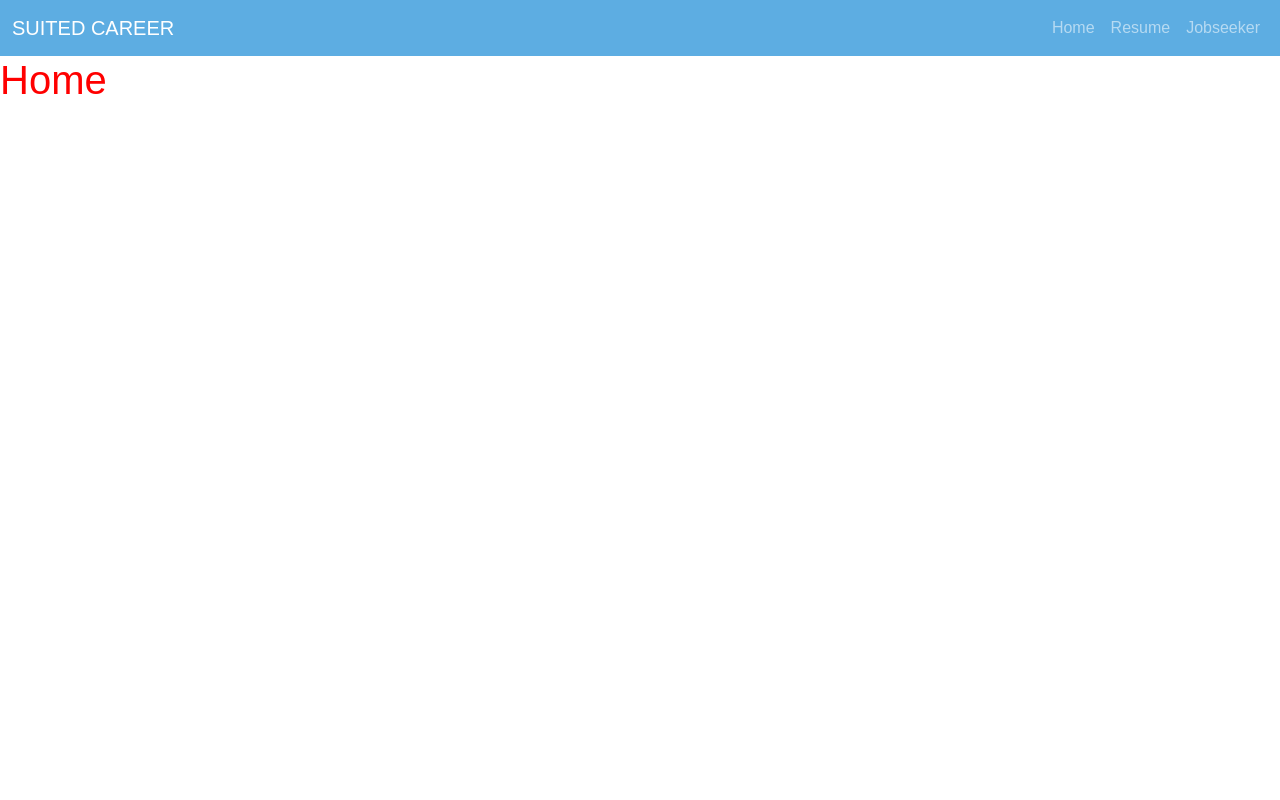
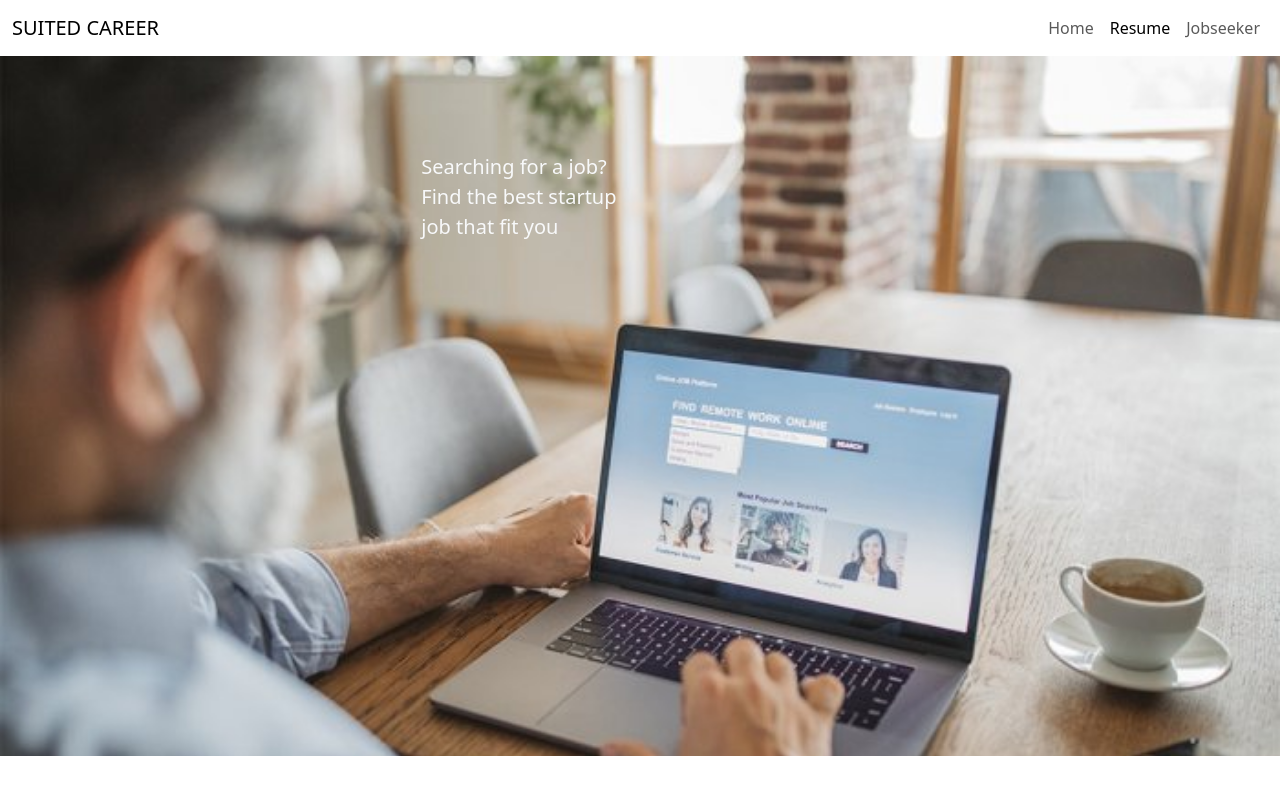
Before and after one commit to sayanavarghese/collegeproject-og, a Django app: page / in a window 1280 px wide. Run offline with Django 3.2, Linux system fonts and the light colour scheme.

Commit message:
ADDING CHANGES

```diff
--- a/jobfinder/page_app/static/css/style.css
+++ b/jobfinder/page_app/static/css/style.css
@@ -1,9 +1,12 @@
-body{
-    font-family: 'ABeeZee', sans-serif;
-}
-h1{
-    color:red;
-}
-.nav-bar-color {
-    background-color: #5DADE2 !important;
-}
+.img-job {
+    background-image: url('/static/img/job 2.jpg');
+    background-size: cover;
+    width: 100%;
+    height: 700px;
+    overflow: hidden;
+    margin-bottom: -100px;
+  }
+  .banner-content h1 {
+    font-size: 30px;
+    margin-bottom: 17px;
+  }
--- a/jobfinder/page_app/templates/base.html
+++ b/jobfinder/page_app/templates/base.html
@@ -1,51 +1,67 @@
-{%  load static %}
+{% load static %}
 <!DOCTYPE html>
 <html lang="en">
   <head>
-    <meta charset="UTF-8">
-    <meta http-equiv="X-UA-Compatible" content="IE=edge">
-    <meta name="viewport" content="width=device-width, initial-scale=1.0">
-    <link href="https://cdn.jsdelivr.net/npm/bootstrap@5.3.0-alpha1/dist/css/bootstrap.min.css"
+    <meta charset="UTF-8" />
+    <meta http-equiv="X-UA-Compatible" content="IE=edge" />
+    <meta name="viewport" content="width=device-width, initial-scale=1.0" />
+    <link
+      href="https://cdn.jsdelivr.net/npm/bootstrap@5.3.0-alpha1/dist/css/bootstrap.min.css"
       rel="stylesheet"
       integrity="sha384-GLhlTQ8iRABdZLl6O3oVMWSktQOp6b7In1Zl3/Jr59b6EGGoI1aFkw7cmDA6j6gD"
-    crossorigin="anonymous"/>
-    <link rel="stylesheet" href="{% static 'css/style.css' %}"/>
-    {% block style %}{% endblock style %}
-     <link rel="preconnect" href="https://fonts.googleapis.com">
-    <link rel="preconnect" href="https://fonts.gstatic.com" crossorigin>
-    <link href="https://fonts.googleapis.com/css2?family=Roboto:wght@300&display=swap" rel="stylesheet">
-    <title>{% block title %} {% endblock title %} </title>
+      crossorigin="anonymous"
+    />
+    <link rel="stylesheet" href="{% static 'css/style.css' %}" />
+    {% block style %} {% endblock style %}
+    <link rel="preconnect" href="https://fonts.googleapis.com" />
+    <link rel="preconnect" href="https://fonts.gstatic.com" crossorigin />
+    <link
+      href="https://fonts.googleapis.com/css2?family=Lato&display=swap"
+      rel="stylesheet"
+    />
+    <title>{% block title %} {% endblock title %}</title>
   </head>
   <body>
-    <nav class="navbar  navbar-dark navbar-expand-lg bg-body-tertiary nav-bar-color">
+    <nav
+      class="navbar navbar-light  navbar-expand-lg bg- nav-bar-color"
+    >
       <div class="container-fluid">
-          <div class="nav-one">
-          <a class="navbar-brand" href="#">SUITED CAREER</a></div>
-          <button class="navbar-toggler" type="button" data-bs-toggle="collapse" data-bs-target="#navbarSupportedContent" aria-controls="navbarSupportedContent" aria-expanded="false" aria-label="Toggle navigation">
+        <a class="navbar-brand" href="{% url 'home' %}">SUITED CAREER</a>
+        <button
+          class="navbar-toggler"
+          type="button"
+          data-bs-toggle="collapse"
+          data-bs-target="#navbarSupportedContent"
+          aria-controls="navbarSupportedContent"
+          aria-expanded="false"
+          aria-label="Toggle navigation"
+        >
           <span class="navbar-toggler-icon"></span>
         </button>
         <div class="collapse navbar-collapse" id="navbarSupportedContent">
           <ul class="navbar-nav ms-auto mb-2 mb-lg-0">
             <li class="nav-item">
-                <a class="nav-link" aria-current="page" href="{% url 'home' %}">Home</a>
+              <a class="nav-link" aria-current="page" href="{% url 'home' %}"
+                >Home</a
+              >
             </li>
             <li class="nav-item">
-                <a class="nav-link" href="{% url 'resume' %}">Resume</a>
+              <a class="nav-link active" href="{% url 'resume' %}">Resume</a>
             </li>
             <li class="nav-item">
               <a class="nav-link" href="{% url 'jobseeker' %}">Jobseeker</a>
             </li>
-
           </ul>
-
         </div>
       </div>
     </nav>
   {% block content %}
+  {% endblock content %}
 
-    {% endblock content %}
-    <script src="https://cdn.jsdelivr.net/npm/bootstrap@5.3.0-alpha1/dist/js/bootstrap.bundle.min.js"
+    <script
+      src="https://cdn.jsdelivr.net/npm/bootstrap@5.3.0-alpha1/dist/js/bootstrap.bundle.min.js"
       integrity="sha384-w76AqPfDkMBDXo30jS1Sgez6pr3x5MlQ1ZAGC+nuZB+EYdgRZgiwxhTBTkF7CXvN"
-    crossorigin="anonymous"></script>
+      crossorigin="anonymous"
+    ></script>
   </body>
 </html>
--- a/jobfinder/page_app/templates/home.html
+++ b/jobfinder/page_app/templates/home.html
@@ -3,10 +3,30 @@
 {% block title %}
 Home
 {% endblock title %}
+
 {% block style %}
 <link rel="stylesheet" href="{% static 'css/home.css' %}"/>
 {% endblock style %}
 
 {% block content %}
-<h1>Home</h1>
+
+  <div
+  class="text-left bg-light img-job style="margin-right:800px; margin-top:300px;""
+>
+  <div class="col-md-5 p-lg-5 mx-auto my-5 text-light">
+
+    <p class="lead font-weight-normal "   >
+      Searching for a job?<br>
+      Find the best startup<br>
+      job that fit you<br>
+    </p>
+
+  </div>
+  <div class="product-device box-shadow d-none d-md-block"></div>
+  <div
+    class="product-device product-device-2 box-shadow d-none d-md-block"
+  ></div>
+</div>
+
+
 {% endblock content %}
```
Also changed, not shown: jobfinder/page_app/static/css/home.css (+7 -0 lines), jobfinder/page_app/static/img/job 2.jpg (added). Lines whose indentation alone changed are shown as unchanged.
